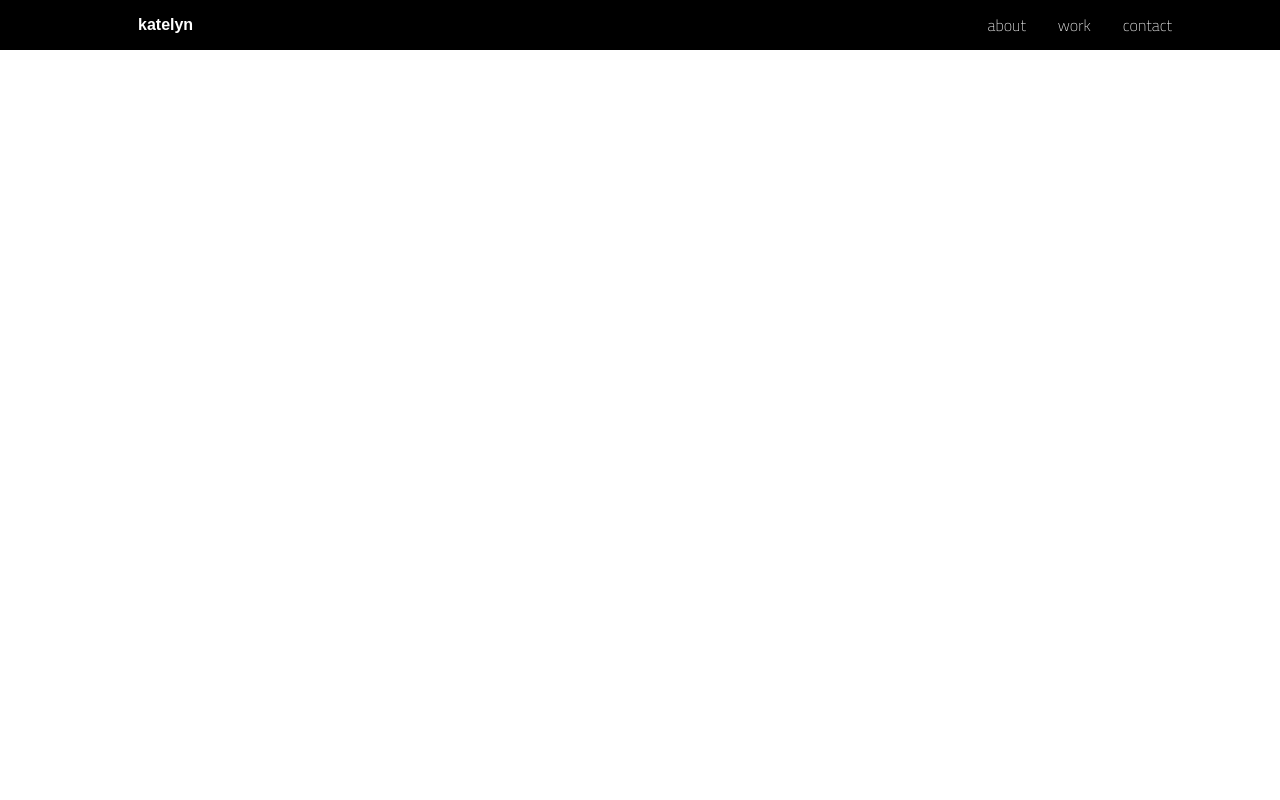
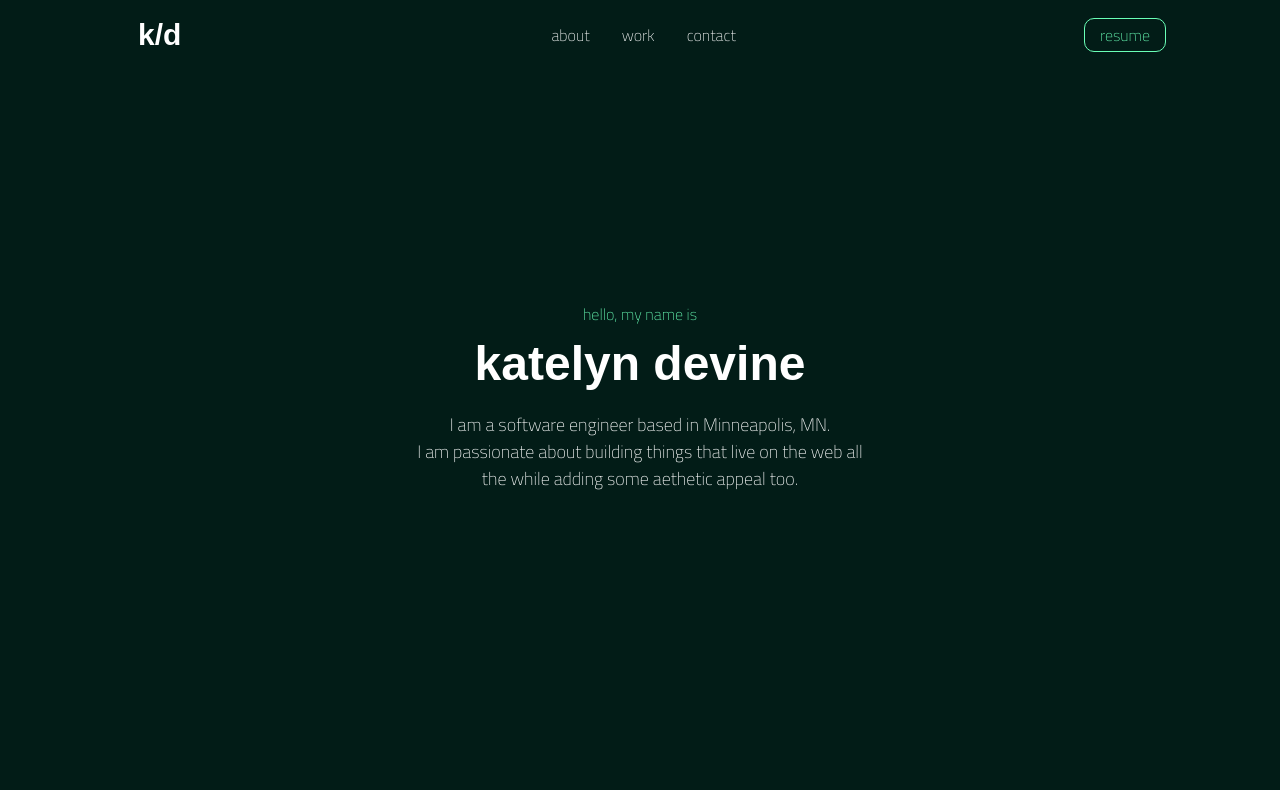
Before and after one commit to katelyndevine/stackathon-portfolio, a React (Create React App) app: page / in a window 1280 px wide. Built offline with nearby package versions, Linux system fonts and the light colour scheme.

Commit message:
nav, sidebar, mainName

```diff
--- a/src/App.css
+++ b/src/App.css
@@ -4,5 +4,5 @@
   box-sizing: border-box;
   margin: 0;
   padding: 0;
-  font-family: "Encode Sans Expanded", sans-serif;
+  font-family: "Titillium Web", sans-serif;
 }
--- a/src/App.js
+++ b/src/App.js
@@ -1,12 +1,13 @@
 import React from "react";
 import "./App.css";
-import Navbar from "../src/components/navbar";
 import { BrowserRouter as Router } from "react-router-dom";
+
+import Home from "./pages";
 
 function App() {
   return (
     <Router>
-      <Navbar />
+      <Home />
     </Router>
   );
 }
--- /dev/null
+++ b/src/components/MainName/MainNameElements.js
@@ -0,0 +1,61 @@
+import styled from "styled-components";
+
+export const GreetingContainer = styled.div`
+  background: #021c17;
+  display: flex;
+  justify-content: center;
+  flex-direction: column;
+  align-items: center;
+  padding: 0, 30px;
+  height: 800px;
+  position: relative;
+  z-index: 1;
+`;
+
+export const InnerContainer = styled.div`
+  background: #021c17;
+  display: flex;
+  justify-content: center;
+  flex-direction: column;
+  align-items: center;
+  padding: 0, 30px;
+  height: 800px;
+  position: relative;
+  z-index: 1;
+  // width: 1000px;
+  padding: 100, 100;
+`;
+
+export const GreetingsP = styled.p`
+  margin-top: 24px;
+  color: #6affb7;
+  font-size: 16px;
+  text-align: left;
+
+  @media screen and (max-width: 768px) {
+    font-size: 10px;
+  }
+`;
+
+export const FullNameH1 = styled.h1`
+  color: white;
+  font-size: 48px;
+  text-align: left;
+  font-family: "Encode Sans Expanded", sans-serif;
+  padding: 10px 0px;
+
+  @media screen and (max-width: 768px) {
+    font-size: 32px;
+  }
+`;
+
+export const BioP = styled.p`
+  margin: 10px 150px;
+  color: white;
+  font-size: 18px;
+  text-align: center;
+
+  @media screen and (max-width: 768px) {
+    font-size: 14px;
+  }
+`;
--- /dev/null
+++ b/src/components/MainName/index.js
@@ -0,0 +1,30 @@
+import React from "react";
+import {
+  GreetingContainer,
+  GreetingsP,
+  FullNameH1,
+  BioP,
+  InnerContainer,
+} from "./MainNameElements";
+
+const MainName = () => {
+  return (
+    <div>
+      <GreetingContainer>
+        <InnerContainer>
+          <GreetingsP>hello, my name is</GreetingsP>
+          <FullNameH1>katelyn devine</FullNameH1>
+          <BioP>
+            I am a software engineer based in Minneapolis, MN.
+            <br />I am passionate about building things that live on the web all{" "}
+            <br />
+            the while adding some aethetic appeal too.
+          </BioP>
+          {/* <ContactBtn /> */}
+        </InnerContainer>
+      </GreetingContainer>
+    </div>
+  );
+};
+
+export default MainName;
--- /dev/null
+++ b/src/components/Sidebar/SidebarElement.js
@@ -0,0 +1,89 @@
+import styled from "styled-components";
+import { FaTimes } from "react-icons/fa";
+import { Link as LinkScroll } from "react-scroll";
+import { Link as LinkRouter } from "react-router-dom";
+
+export const SidebarContainer = styled.aside`
+  position: fixed;
+  z-index: 999;
+  width: 100%;
+  height: 100%;
+  background: #021c17;
+  display: grid;
+  align-items: center;
+  top: 0;
+  left: 0;
+  transition: 0.4s ease-in-out;
+  opacity: ${({ isOpen }) => (isOpen ? "100%" : "")};
+  top: ${({ isOpen }) => (isOpen ? "0" : "-300%")};
+`;
+
+export const CloseIcon = styled(FaTimes)`
+  color: yellow;
+`;
+
+export const Icon = styled.div`
+  position: absolute;
+  top: 1.2rem;
+  right: 1.5rem;
+  background: transparent;
+  font-size: 2rem;
+  curser: pointer;
+  outline: none;
+`;
+
+export const SidebarWrapper = styled.div`
+  color: red;
+`;
+
+export const SidebarMenu = styled.ul`
+  display: grid;
+  grid-template-columns: 1fr;
+  grid-template-rows: repeat(6, 70px);
+  text-align: center;
+
+  @media screen and (max-width: 480px) {
+    grid-template-rows: repeat(6, 60px);
+  }
+`;
+
+export const SidebarLink = styled(LinkScroll)`
+  display: flex;
+  align-items: center;
+  justify-content: center;
+  font-size: 1.5rem;
+  text-decoration: none;
+  transition: 0.5s ease-in-out;
+  color: #6affb7;
+  cursor: pointer;
+
+  &:hover {
+    color: #eebf00;
+    transition: 0.4s ease-in-out;
+  }
+`;
+
+export const SideBtnWrap = styled.div`
+  display: flex;
+  justify-content: center;
+`;
+
+export const SidebarRoute = styled(LinkRouter)`
+  border-radius: 10px;
+  background: orange;
+  white-space: nowrap;
+  padding: 16px 64px;
+  color: yellow;
+  font-size: 16px;
+  outline: none;
+  border: none;
+  cursor: pointer;
+  transition: all 0.5s ease-in-out;
+  text-decoration: none;
+
+  &:hover {
+    transition: all 0.5s ease-in-out;
+    background: #021c17;
+    color: #6affb7;
+  }
+`;
--- /dev/null
+++ b/src/components/Sidebar/index.js
@@ -0,0 +1,40 @@
+import React from "react";
+import {
+  SidebarContainer,
+  Icon,
+  CloseIcon,
+  SidebarMenu,
+  SidebarWrapper,
+  SidebarLink,
+  SideBtnWrap,
+  SidebarRoute,
+} from "./SidebarElement";
+
+const Sidebar = ({ isOpen, toggle }) => {
+  return (
+    <SidebarContainer isOpen={isOpen} onClick={toggle}>
+      <Icon onClick={toggle}>
+        <CloseIcon />
+      </Icon>
+      <SidebarWrapper>
+        <SidebarMenu>
+          <SidebarLink to="about" onClick={toggle}>
+            about
+          </SidebarLink>
+          <SidebarLink to="work" onClick={toggle}>
+            work
+          </SidebarLink>
+          <SidebarLink to="contact" onClick={toggle}>
+            contact
+          </SidebarLink>
+          {/* <SidebarLink to="resume">resume</SidebarLink> */}
+        </SidebarMenu>
+        <SideBtnWrap>
+          <SidebarRoute to="/resume">resume</SidebarRoute>
+        </SideBtnWrap>
+      </SidebarWrapper>
+    </SidebarContainer>
+  );
+};
+
+export default Sidebar;
--- a/src/components/navbar/index.js
+++ b/src/components/navbar/index.js
@@ -7,16 +7,18 @@ import {
   NavMenu,
   NavItem,
   NavLinks,
+  NavBtn,
+  NavBtnLink,
 } from "./navbarElements";
 import { FaBars } from "react-icons/fa";
 
-const Navbar = () => {
+const Navbar = ({ toggle }) => {
   return (
     <>
       <Nav>
         <NavbarContainer>
-          <NavLogo to="/">katelyn</NavLogo>
-          <MobileIcon>
+          <NavLogo to="/">k/d</NavLogo>
+          <MobileIcon onClick={toggle}>
             {/* not a compnent, it's a react icon: */}
             <FaBars />
           </MobileIcon>
@@ -31,6 +33,9 @@ const Navbar = () => {
               <NavLinks to="contact">contact</NavLinks>
             </NavItem>
           </NavMenu>
+          <NavBtn>
+            <NavBtnLink to="/resume">resume</NavBtnLink>
+          </NavBtn>
         </NavbarContainer>
       </Nav>
     </>
--- a/src/components/navbar/navbarElements.js
+++ b/src/components/navbar/navbarElements.js
@@ -4,9 +4,9 @@ import { Link as LinkR } from "react-router-dom"; //for link router
 import { Link as LinkScroll } from "react-scroll"; //for link scroll
 
 export const Nav = styled.nav`
-  background: #000;
-  height: 50px;
-  // margin-top: -80px;
+  background: #021c17;
+  height: 70px;
+  margin-top: -80px;
   display: flex;
   justify-content: center;
   align-items: center;
@@ -32,9 +32,10 @@ export const NavbarContainer = styled.div`
 // eventually we'll use both react scroll and react router
 export const NavLogo = styled(LinkR)`
   color: #fff;
+  font-family: "Encode Sans Expanded", sans-serif;
   justify-self: flex-start;
   cursor: pointer;
-  font-size: flex;
+  font-size: 30px;
   display: flex;
   align-items: center;
   margin-left: 24px;
@@ -53,7 +54,7 @@ export const MobileIcon = styled.div`
     transform: translate(-100%, 60%); //rotates and centers it
     font-size: 1.8rem;
     cursor: pointer;
-    color: yellow;
+    color: 6affb7;
   }
 `;
 
@@ -86,10 +87,36 @@ export const NavLinks = styled(LinkScroll)`
   &:hover {
     transition: all 0.6s ease-in-out;
     // background: blue;
-    color: cyan;
+    color: #6affb7;
   }
 
   &:active {
     border-bottom: 3px solid yellow;
   }
 `;
+
+export const NavBtn = styled.nav`
+  display: flex;
+  align-items: center;
+
+  @media screen and (max-width: 768px) {
+    display: none;
+  }
+`;
+
+export const NavBtnLink = styled(LinkR)`
+  border-radius: 10px;
+  border: 0.5px solid #6affb7;
+  white-space: nowrap;
+  padding: 4px 15px;
+  color: #6affb7;
+  cursor: pointer;
+  transition: all 0.5s ease-in-out;
+  text-decoration: none;
+
+  &:hover {
+    transition: all 0.3s ease-in-out;
+    background: #6affb7;
+    color: #000000;
+  }
+`;
--- /dev/null
+++ b/src/pages/index.js
@@ -0,0 +1,22 @@
+import React, { useState } from "react";
+import Sidebar from "../components/Sidebar";
+import Navbar from "../components/navbar";
+import MainName from "../components/MainName";
+
+const Home = () => {
+  const [isOpen, setIsOpen] = useState(false);
+
+  const toggle = () => {
+    setIsOpen(!isOpen);
+  };
+
+  return (
+    <>
+      <Sidebar isOpen={isOpen} toggle={toggle} />
+      <Navbar toggle={toggle} />
+      <MainName />
+    </>
+  );
+};
+
+export default Home;
```
